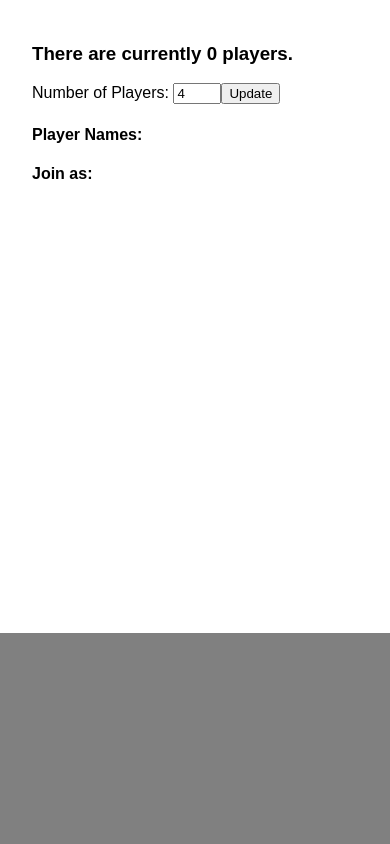
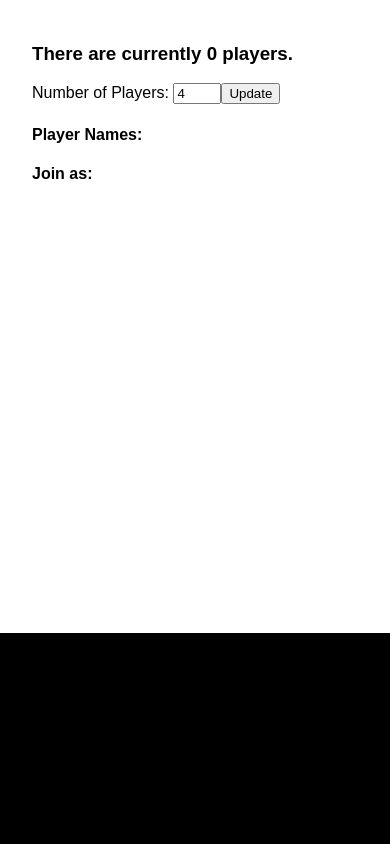
Before and after one commit to jextrevor/scum, a Flask app: page / in a window 390 px wide. Run offline with Flask 2, Linux system fonts and the light colour scheme.

Commit message:
More mobile-friendly design

```diff
--- a/static/css/style.css
+++ b/static/css/style.css
@@ -34,9 +34,14 @@
     position: absolute;
     bottom: 0px;
     left: 0px;
-    background-color: gray;
+    background-color: black;
+    color: #00FF00;
     height: 25%;
-    overflow: hidden;
+    overflow-y: auto;
+    padding-left: 2rem;
+    padding-top: 1rem;
+    font-family: monospace;
+    box-sizing: border-box;
 }
 
 #play {
@@ -51,8 +56,17 @@
 }
 
 #landing {
+    width: 100%;
+    position: absolute;
+    top: 0px;
+    left: 0px;
     padding-left: 2rem;
+    padding-right: 2rem;
     padding-top: 1.5rem;
+    padding-bottom: 1.5rem;
+    overflow-y: auto;
+    height: 75%;
+    box-sizing: border-box;
 }
 
 html,
--- a/templates/main.html
+++ b/templates/main.html
@@ -5,6 +5,7 @@
     <link rel="stylesheet" href="/static/css/style.css" type="text/css" />
     <script src="/static/js/socketio.js"></script>
     <script src="/static/js/main.js"></script>
+    <meta name="viewport" content="width=device-width, initial-scale=1.0">
 </head>
 
 <body>
```
